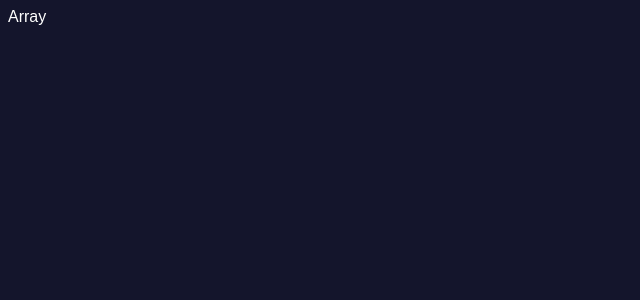
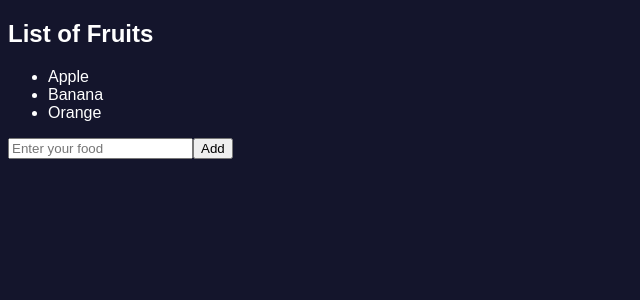
Before and after one commit to supunrworks/React-js-tutorial, a React (Vite) app: page / in a window 1280 px wide. Shown: the top 300 px of the page, without its empty margins (0-640 px from the left). Built offline with nearby package versions, Linux system fonts and the light colour scheme.

Commit message:
Added update arrays in state

```diff
--- a/src/Array/Array.jsx
+++ b/src/Array/Array.jsx
@@ -1,9 +1,25 @@
-import React from 'react'
+import React, { useState } from 'react'
 
 function Array() {
-  return (
-    <div>Array</div>
-  )
+
+    const [foods, setFoods] = useState(["Apple", "Banana", "Orange"])
+
+    function handleClick() {
+        const addItem = document.getElementById("inputItem").value
+        document.getElementById("inputItem").value = ""
+        setFoods([...foods, addItem])
+    }
+
+    return (
+        <div>
+            <h2>List of Fruits</h2>
+            <ul>
+                {foods.map((food, id) => <li key={id}>{food}</li>)}
+            </ul>
+            <input type="text" id='inputItem' placeholder='Enter your food' />
+            <button onClick={handleClick}>Add</button>
+        </div>
+    )
 }
 
 export default Array
```
